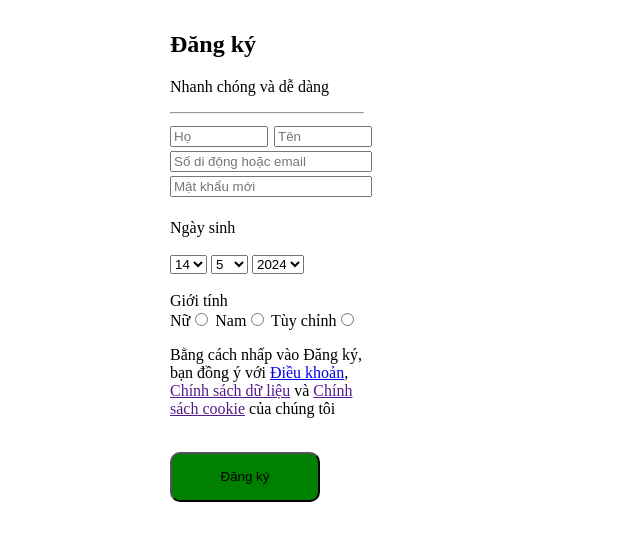
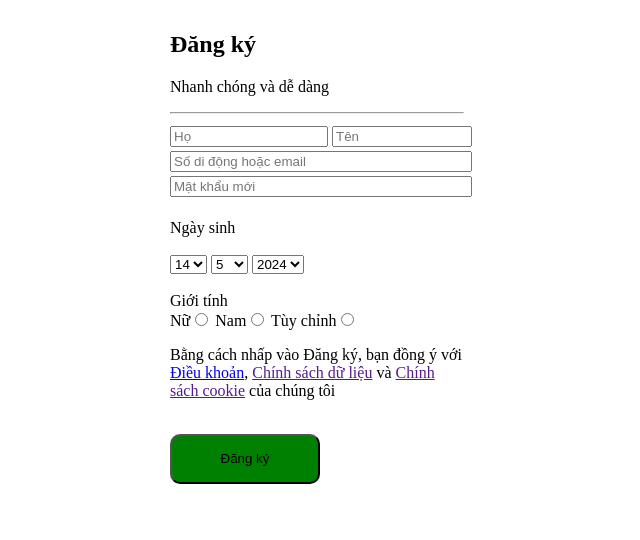
Before and after one commit to phihungds/lession6_Hung, a plain HTML site: page baiTapRegister.html in a window 1280 px wide. Shown: the whole page, without its empty margins (341-981 px from the left). Drawn offline with Linux system fonts and the light colour scheme.

Commit message:
mở rộng table

```diff
--- a/baiTapRegister.html
+++ b/baiTapRegister.html
@@ -9,7 +9,7 @@
 </head>
 
 <body>
-    <table style="width: 200px; margin-left: 500px;">
+    <table style="width: 300px; margin-left: 500px;">
         <tr style="margin-left: 500px;">
             <td colspan="2">
                 <h2>Đăng ký</h2>
@@ -19,7 +19,7 @@
 
         <tr>
             <form action="">
-                <td style="width: 100px;"><input type="text" placeholder="Họ" style="width: 90px;"></td>
+                <td style="width: 100px;"><input type="text" placeholder="Họ" style="width: 150px;"></td>
                 <td> <input type="text" placeholder="Tên" style="width: 100%"><br></td>
         </tr>
         <tr>
```
